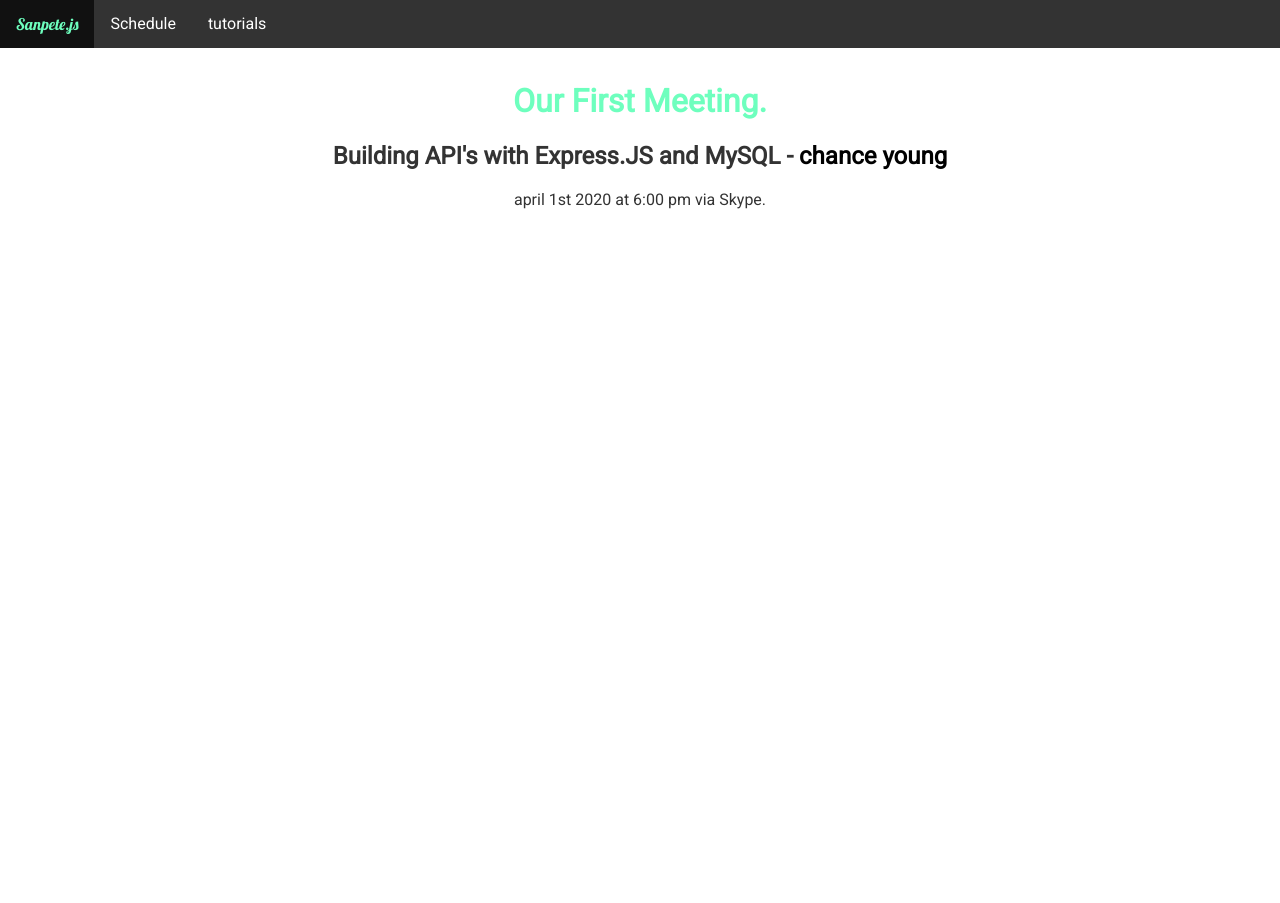
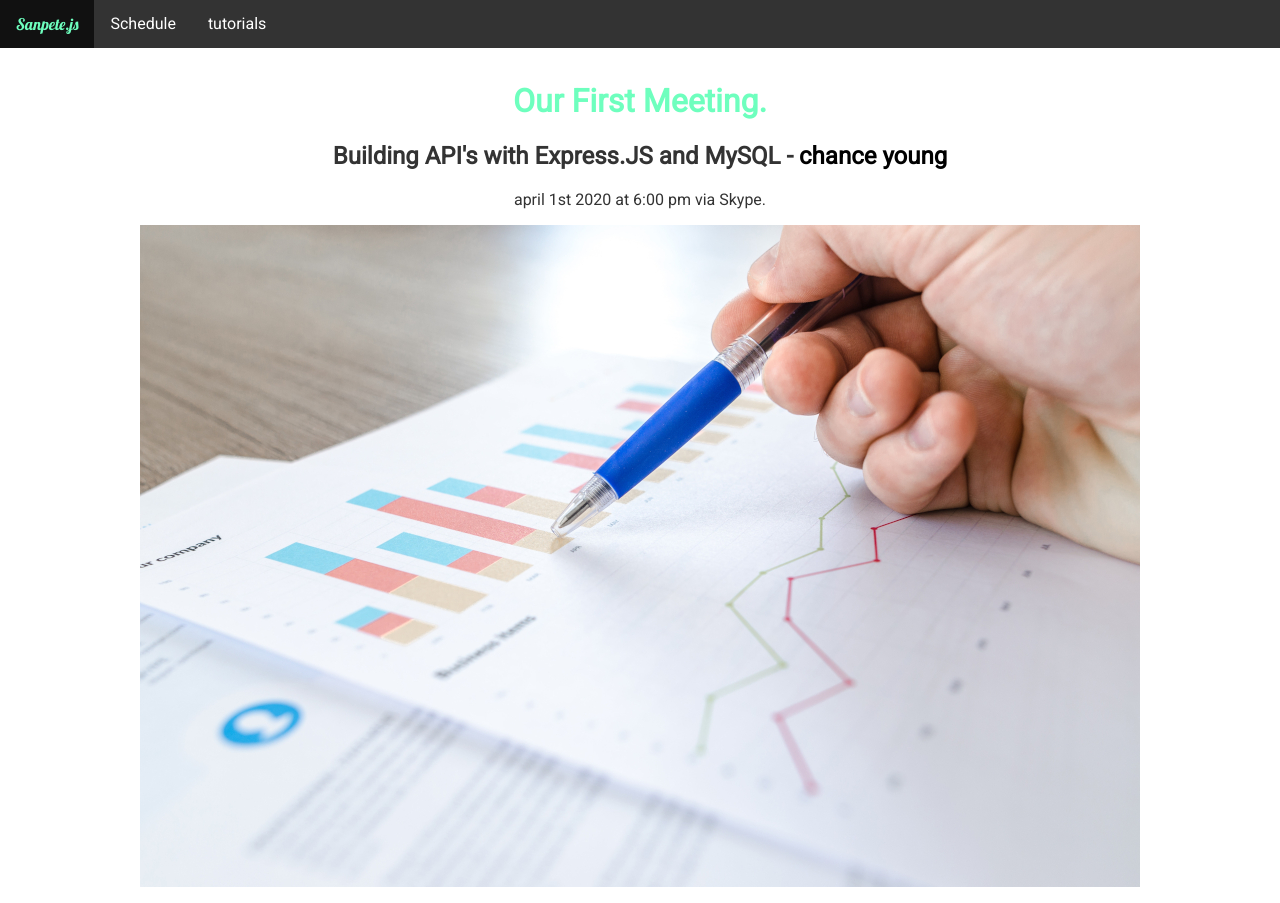
Before and after one commit to kylerdaybell/SanpeteJSUsersGroup, a React (Create React App) app in the folder jsgroup/: page /#/schedule in a window 1280 px wide. Before the commit the page ends 800 px from the top, so only its background shows below. Built offline with nearby package versions, Linux system fonts and the light colour scheme.

Commit message:
added a picture and changed things up

```diff
--- a/jsgroup/src/components/home.jsx
+++ b/jsgroup/src/components/home.jsx
@@ -1,7 +1,7 @@
 import React, { Component } from 'react';
 import logo from '../public/images/logo.png';
 import group from '../public/images/Group.jpg';
-import chart from '../public/images/chart.jpg'
+
 
 class Homepage extends Component{
     render() {
@@ -19,7 +19,6 @@ class Homepage extends Component{
                         <h2 className="text-dark-grey">Building API's with Express.JS and MySQL - <span className="text-black">chance young</span></h2>
                         <p>april 1st 2020 at 6:00 pm via Skype. </p>
                 </div>
-                <img className="image" src={chart}></img>
             </div>
 
             <div className="post darkgrey text-white">
--- a/jsgroup/src/components/schedule.jsx
+++ b/jsgroup/src/components/schedule.jsx
@@ -1,6 +1,5 @@
 import React, { Component } from 'react';
-import logo from '../public/images/logo.png';
-import group from '../public/images/Group.jpg'
+import chart from '../public/images/chart.jpg';
 
 class Schedule extends Component{
     render() {
@@ -16,6 +15,7 @@ class Schedule extends Component{
                         <h2 className="text-dark-grey">Building API's with Express.JS and MySQL - <span className="text-black">chance young</span></h2>
                         <p>april 1st 2020 at 6:00 pm via Skype. </p>
                 </div>
+                <img className="image" src={chart}></img>
             </div>
             </>
           );
```
